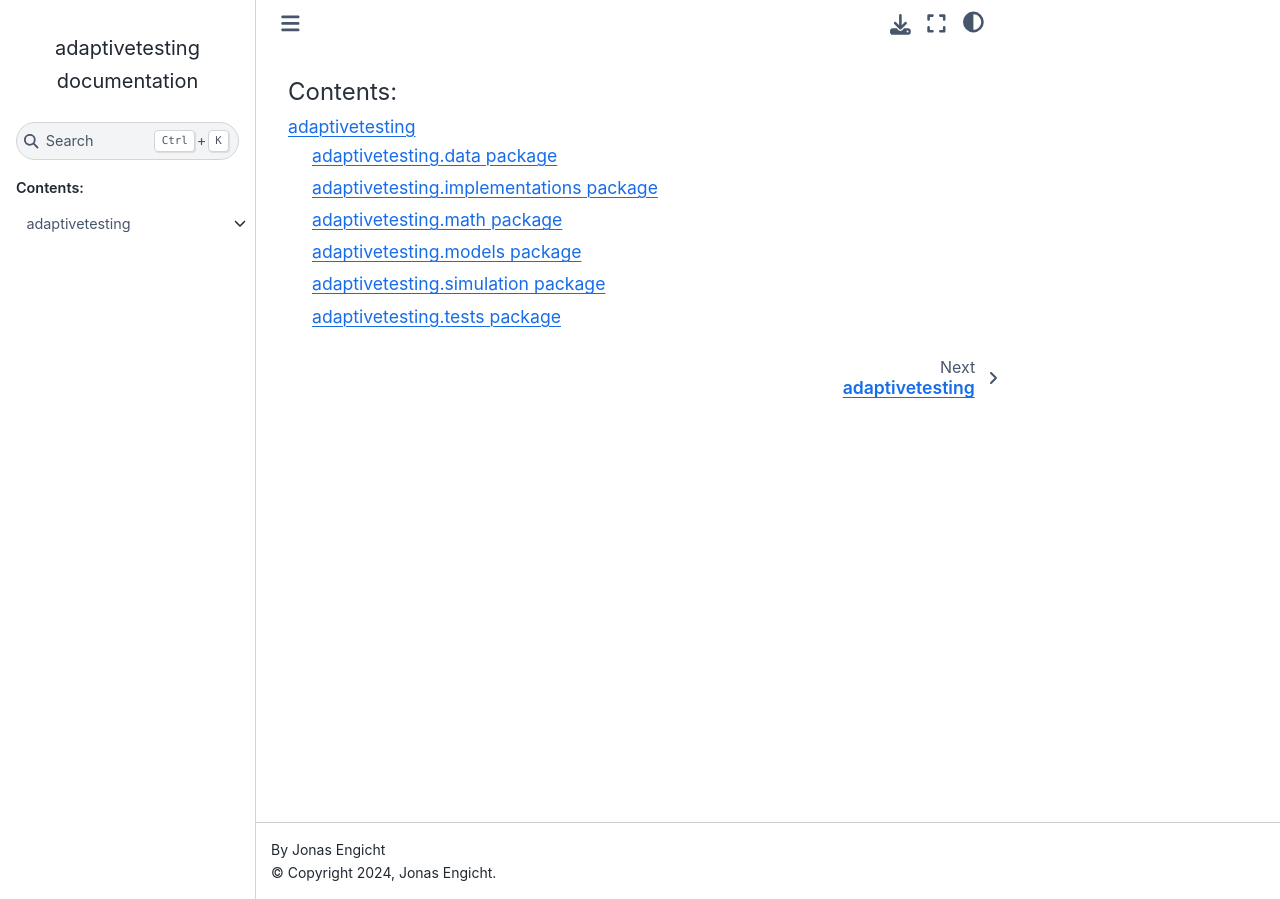
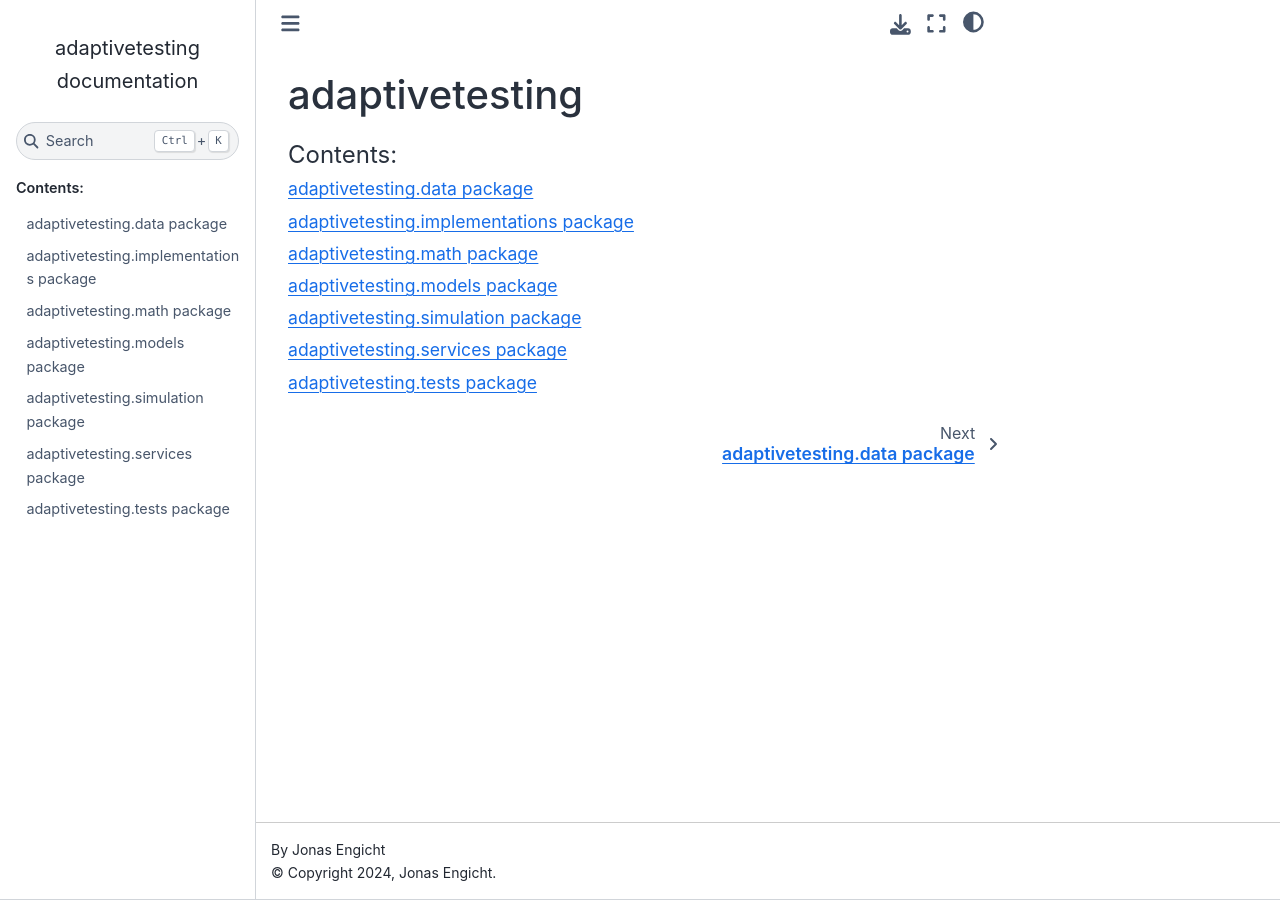
Before and after one commit to condecon/adaptivetesting, a Sphinx documentation site: the page built from docs/index.rst, in a window 1280 px wide. Built offline with Sphinx 7.4.7 and the Sphinx Book theme 1.1.4, drawn with Linux system fonts in a browser that asks for light colours.

Commit message:
change toc

```diff
--- a/docs/index.rst
+++ b/docs/index.rst
@@ -3,11 +3,17 @@
    You can adapt this file completely to your liking, but it should at least
    contain the root `toctree` directive.
 
-.. adaptivetesting
-.. ===========================================
+adaptivetesting
+===========================================
 
 .. toctree::
-   :maxdepth: 2
+   :maxdepth: 1
    :caption: Contents:
 
-   modules
+   adaptivetesting.data
+   adaptivetesting.implementations
+   adaptivetesting.math
+   adaptivetesting.models
+   adaptivetesting.simulation
+   adaptivetesting.services
+   adaptivetesting.tests
```
Also changed, not shown: docs/modules.rst (deleted, +0 -12 lines).
